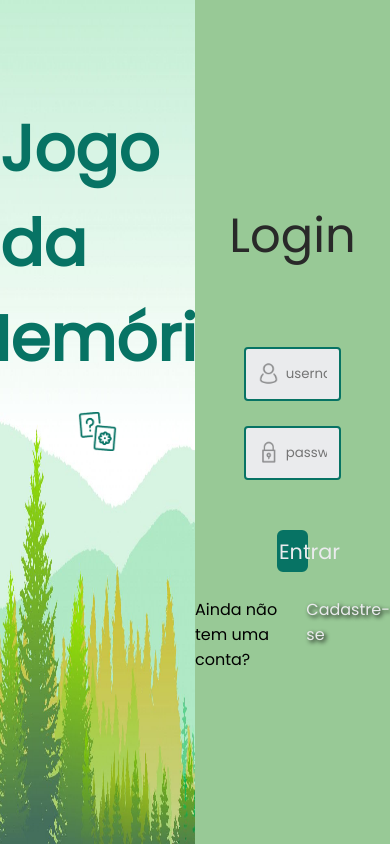
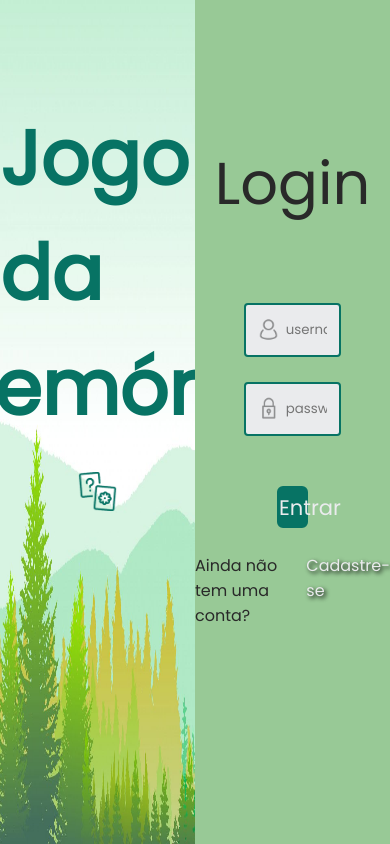
Before and after one commit to camillebobsin/si401-memory-game, a PHP site: page /login.html in a window 390 px wide. Run offline with PHP 8.4, Linux system fonts and the light colour scheme.

Commit message:
Fix: screen responsiveness

```diff
--- a/styles/login.css
+++ b/styles/login.css
@@ -27,12 +27,16 @@ input {
 }
 
 h2 {
-    margin-top: 200px;
+    margin-top: 16.5vh;
     font-weight: normal;
 }
 
 button {
     margin-top: 50px;
+}
+
+p {
+    color: #292929;
 }
 
 a {
--- a/styles/styles.css
+++ b/styles/styles.css
@@ -17,12 +17,12 @@
 
 h1 {
     color: #077364;
-    font-size: 4rem;
+    font-size: 9vh;
 }
 
 h2 {
     color: #292929;
-    font-size: 3rem;
+    font-size: 7vh;
 }
 
 #title {
@@ -63,7 +63,7 @@ button {
     height: 5vh;
     border: 2px solid #077364;
     color: #EAEBED;
-    font-size: 1.3rem;
+    font-size: 2.5vh;
 }
 
 button:hover {
```
